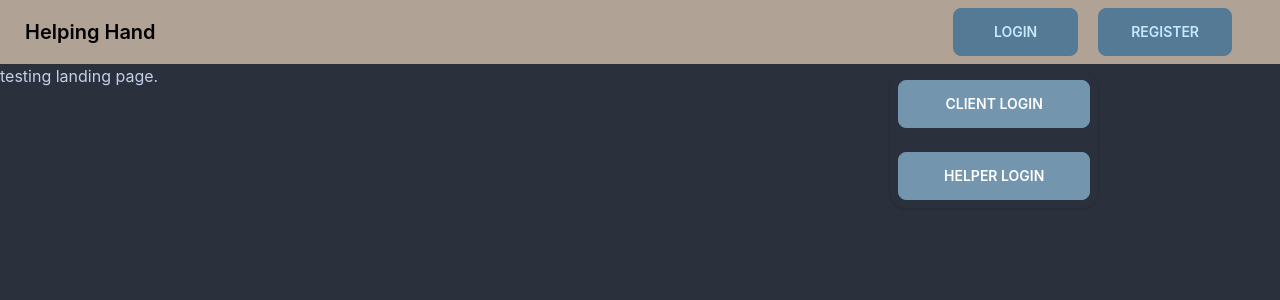
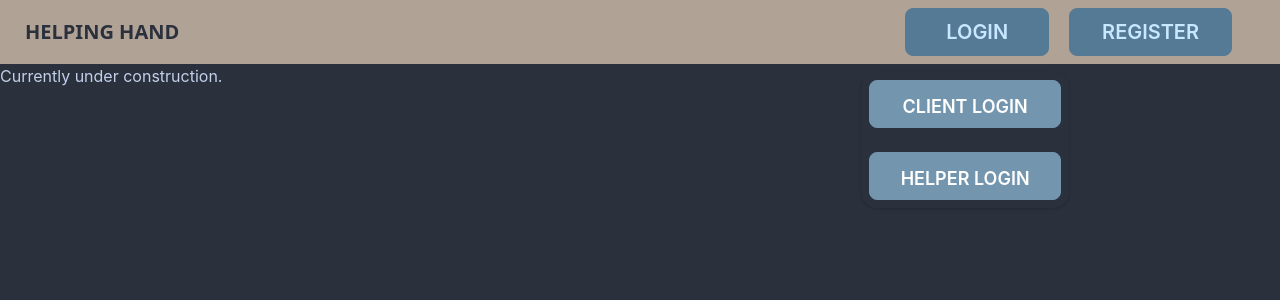
Before and after one commit to 220919-WVA-JavaReact/Richard-And-The-Richettes-Helping-Hand-UI, a React (Create React App) app in the folder helping-hand/: page / in a window 1280 px wide. Both pictures are taken after a click on the label "LOGIN". Shown: the top 300 px of the page. Built offline with nearby package versions, Linux system fonts and the light colour scheme.

Commit message:
changed the login and register redirect a bit

```diff
--- a/helping-hand/src/App.tsx
+++ b/helping-hand/src/App.tsx
@@ -1,14 +1,14 @@
-import React, { useState } from 'react';
-import { BrowserRouter, Routes, Route } from 'react-router-dom';
-import './App.css';
+import React, { useState } from "react";
+import { BrowserRouter, Routes, Route } from "react-router-dom";
+import "./App.css";
 import Landing from "./components/landing/landing";
 import NavBar from "./components/navbar/navbar";
-import {Client} from "./models/client";
-import {Helper} from "./models/helper";
-import HelperLogin from './components/helper-login/helper-login';
-import HelperRegister from './components/helper-register/helper-register';
-import ClientRegister from './components/client-register/client-register';
-import ClientLogin from './components/client-login/client-login';
+import { Client } from "./models/client";
+import { Helper } from "./models/helper";
+import HelperLogin from "./components/helper-login/helper-login";
+import HelperRegister from "./components/helper-register/helper-register";
+import ClientRegister from "./components/client-register/client-register";
+import ClientLogin from "./components/client-login/client-login";
 
 function App() {
   const [loggedInHelper, setloggedInHelper] = useState<Helper>();
@@ -16,17 +16,24 @@ function App() {
   const [authUserClient, setAuthUserClient] = useState<Client>();
   const [loggedInClient, setLoggedInClient] = useState<Client>();
 
-
   return (
     <BrowserRouter>
-      <NavBar />
+      <NavBar
+        currentClient={loggedInClient}
+        setClient={setLoggedInClient}
+        currentHelper={loggedInHelper}
+        setHelper={setloggedInHelper}
+      />
       <Routes>
         <Route path="/" element={<Landing />}></Route>
       </Routes>
       <div className="modal" id="my-modal-6">
         <div className="modal-box max-w-[15%]">
           <div className="modal-action">
-                <HelperRegister currentUser={authUserHelper} setCurrentUser={setAuthUserHelper}/>
+            <HelperRegister
+              currentHelper={authUserHelper}
+              setCurrentHelper={setAuthUserHelper}
+            />
           </div>
         </div>
       </div>
@@ -34,20 +41,29 @@ function App() {
       <div className="modal" id="my-modal-5">
         <div className="modal-box max-w-[15%]">
           <div className="modal-action">
-              <ClientRegister currentUser={authUserClient} setCurrentUser={setAuthUserClient}/>
+            <ClientRegister
+              currentClient={authUserClient}
+              setCurrentClient={setAuthUserClient}
+            />
           </div>
         </div>
       </div>
 
       <div className="modal" id="my-modal-7">
         <div className="modal-box max-w-[15%]">
-              <ClientLogin currentUser={loggedInClient} setCurrentUser={setLoggedInClient}/>
+          <ClientLogin
+            currentClient={loggedInClient}
+            setCurrentClient={setLoggedInClient}
+          />
         </div>
       </div>
 
-      <div className='modal' id='my-modal-8'>
-        <div className='modal-box max-w-[15%]'>
-            <HelperLogin currentUser={loggedInHelper} setCurrentUser={setloggedInHelper}/>
+      <div className="modal" id="my-modal-8">
+        <div className="modal-box max-w-[15%]">
+          <HelperLogin
+            currentHelper={loggedInHelper}
+            setCurrentHelper={setloggedInHelper}
+          />
         </div>
       </div>
     </BrowserRouter>
--- a/helping-hand/src/components/client-login/client-login.tsx
+++ b/helping-hand/src/components/client-login/client-login.tsx
@@ -3,15 +3,15 @@ import { Client } from "../../models/client";
 import { useNavigate } from "react-router-dom";
 
 interface ILoginProps {
-  currentUser: Client | undefined;
-  setCurrentUser: (nextUser: Client) => void;
+  currentClient: Client | undefined;
+  setCurrentClient: (nextUser: Client) => void;
 }
 
 export default function ClientLogin(props: ILoginProps) {
   const [username, setUsername] = useState("");
   const [password, setPassword] = useState("");
   const [errorMessage, setErrorMessage] = useState("");
-  const setCurrentUser = props.setCurrentUser;
+  const setCurrentUser = props.setCurrentClient;
   const navigate = useNavigate();
 
   const settingUser = (user: Client) => {
--- a/helping-hand/src/components/client-register/client-register.tsx
+++ b/helping-hand/src/components/client-register/client-register.tsx
@@ -3,8 +3,8 @@ import { useNavigate } from "react-router-dom";
 import { Client } from "../../models/client";
 
 interface IRegisterProps {
-  currentUser: Client | undefined;
-  setCurrentUser: (nextUser: Client) => void;
+  currentClient: Client | undefined;
+  setCurrentClient: (nextUser: Client) => void;
 }
 
 function ClientRegister(props: IRegisterProps) {
@@ -12,7 +12,7 @@ function ClientRegister(props: IRegisterProps) {
   const [last, setLast] = useState("");
   const [username, setUsername] = useState("");
   const [password, setPassword] = useState("");
-  const setCurrentUser = props.setCurrentUser;
+  const setCurrentUser = props.setCurrentClient;
   const navigate = useNavigate();
 
   const settingUser = (user: Client) => {
@@ -33,7 +33,7 @@ function ClientRegister(props: IRegisterProps) {
   };
 
   async function registerForClient(e: SyntheticEvent) {
-    // e.preventDefault();
+    e.preventDefault();
     try {
       let res = await fetch("http://localhost:8080/client", {
         method: "POST",
--- a/helping-hand/src/components/helper-login/helper-login.tsx
+++ b/helping-hand/src/components/helper-login/helper-login.tsx
@@ -3,15 +3,15 @@ import { Helper } from "../../models/helper";
 import { useNavigate } from "react-router-dom";
 
 interface ILoginProps {
-  currentUser: Helper | undefined;
-  setCurrentUser: (nextUser: Helper) => void;
+  currentHelper: Helper | undefined;
+  setCurrentHelper: (nextUser: Helper) => void;
 }
 
 export default function HelperLogin(props: ILoginProps) {
   const [username, setUsername] = useState("");
   const [password, setPassword] = useState("");
   const [errorMessage, setErrorMessage] = useState("");
-  const setCurrentUser = props.setCurrentUser;
+  const setCurrentUser = props.setCurrentHelper;
   const navigate = useNavigate();
 
   const settingUser = (user: Helper) => {
--- a/helping-hand/src/components/landing/landing.tsx
+++ b/helping-hand/src/components/landing/landing.tsx
@@ -6,7 +6,7 @@ import './landing.css';
 function Landing(){
     return(
         <div className='land'>
-            testing landing page.
+            Currently under construction.
         </div>
     )
 }
--- a/helping-hand/src/components/navbar/navbar.tsx
+++ b/helping-hand/src/components/navbar/navbar.tsx
@@ -1,52 +1,92 @@
 import "./navbar.css";
+import { SyntheticEvent, useState } from "react";
+import { Link } from "react-router-dom";
+import { Client } from "../../models/client";
+import { Helper } from "../../models/helper";
 
-import { Link } from "react-router-dom";
-// import ClientRegister from '../client-register/client-register';
-// import HelperRegister from '../helper-register/helper-register';
-// import ClientLogin from "../client-login/client-login";
-// import React, { useState } from 'react';
-// import {Client} from "../../models/client";
-// import {Helper} from '../../models/helper';
+interface INavbarProps {
+  currentClient: Client | undefined;
+  setClient: (nextClient: Client | undefined) => void;
+  currentHelper: Helper | undefined;
+  setHelper: (nextHelper: Helper | undefined) => void;
+}
 
-function NavBar() {
-    // const [authUserClient, setAuthUserClient] = useState<Client>();
-    // const [authUserHelper, setAuthUserHelper] = useState<Helper>();
-    // const [loggedInClient, setLoggedInClient] = useState<Client>();
-
-
+function NavBar(props: INavbarProps) {
+  const [currentUser, setCurrentUser] = useState("");
 
   return (
     <div className="navbar bg-neutral">
       <div className="flex-1">
-        <Link to="/" className="btn btn-ghost normal-case text-xl text-black">
+        <Link to="/" className="btn btn-ghost font-sans text-xl text-base-100">
           Helping Hand
         </Link>
       </div>
 
         <div className="flex-none px-10">
           <div className="dropdown dropdown-end">
-            <label tabIndex={0} className="btn btn-accent rounded-btn px-10 mr-5">Login</label>
-            <ul tabIndex={0} className="menu dropdown-content p-2 shadow bg-base-100 rounded-box w-52 mt-4">
+
+            <label
+              tabIndex={0}
+              className="btn btn-accent rounded-btn text-xl px-10 mr-5"
+            >
+              Login
+            </label>
+            <ul
+              tabIndex={0}
+              className="menu dropdown-content p-2 shadow bg-base-100 rounded-box w-52 mt-4"
+            >
               <li>
-                    <a href="#my-modal-7" className="btn btn-secondary text-white">Client Login</a><br/>
+                <a
+                  href="#my-modal-7"
+                  className="btn btn-secondary text-lg text-white"
+                >
+                  Client Login
+                </a>
+                <br />
               </li>
               <li>
-                    <a href="#my-modal-8" className='btn btn-secondary text-white'>Helper Login</a>
+                <a
+                  href="#my-modal-8"
+                  className="btn btn-secondary text-lg text-white"
+                >
+                  Helper Login
+                </a>
               </li>
             </ul>
           </div>
           <div className="dropdown dropdown-end">
-        <label tabIndex={0} className="btn btn-accent rounded-btn px-8">Register</label>
-        <ul tabIndex={0} className="menu dropdown-content p-2 shadow bg-base-100 rounded-box w-52 mt-4">
+            <label
+              tabIndex={0}
+              className="btn btn-accent text-xl rounded-btn px-8"
+            >
+              Register
+            </label>
+            <ul
+              tabIndex={0}
+              className="menu dropdown-content p-2 shadow bg-base-100 rounded-box w-52 mt-4"
+            >
               <li>
-                <a href="#my-modal-5" className="btn btn-secondary text-white">Client Register</a><br/>
+                <a
+                  href="#my-modal-5"
+                  className="btn btn-secondary text-lg text-white"
+                >
+                  Client Register
+                </a>
+                <br />
               </li>
               <li>
-                <a href="#my-modal-6" className="btn btn-secondary text-white">Helper Register</a>
+                <a
+                  href="#my-modal-6"
+                  className="btn btn-secondary text-lg text-white"
+                >
+                  Helper Register
+                </a>
               </li>
+
             </ul>
           </div>
         </div>
+
     </div>
   );
 }
```
Also changed, not shown: helping-hand/src/components/helper-register/helper-register.tsx (+4 -5 lines). Lines whose indentation alone changed are shown as unchanged.
